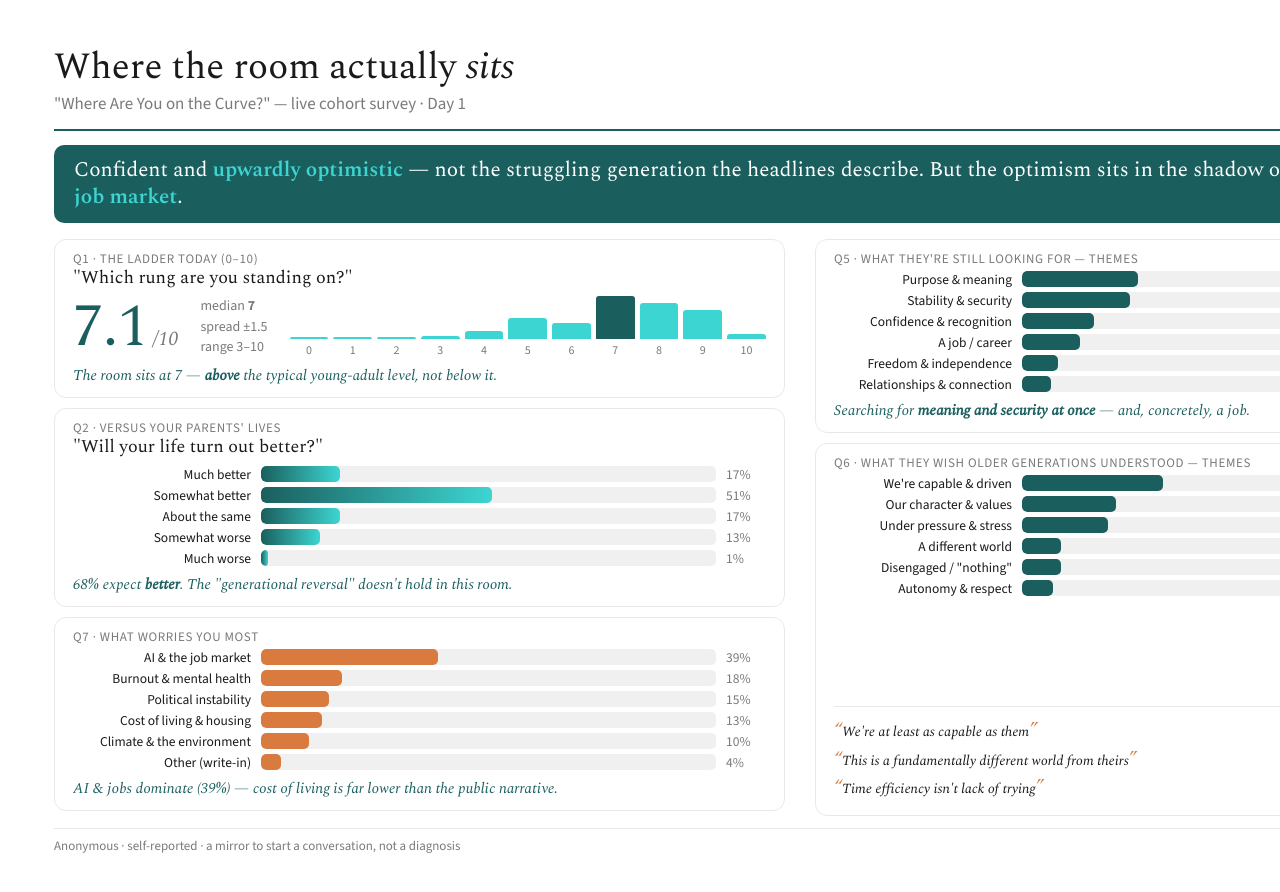
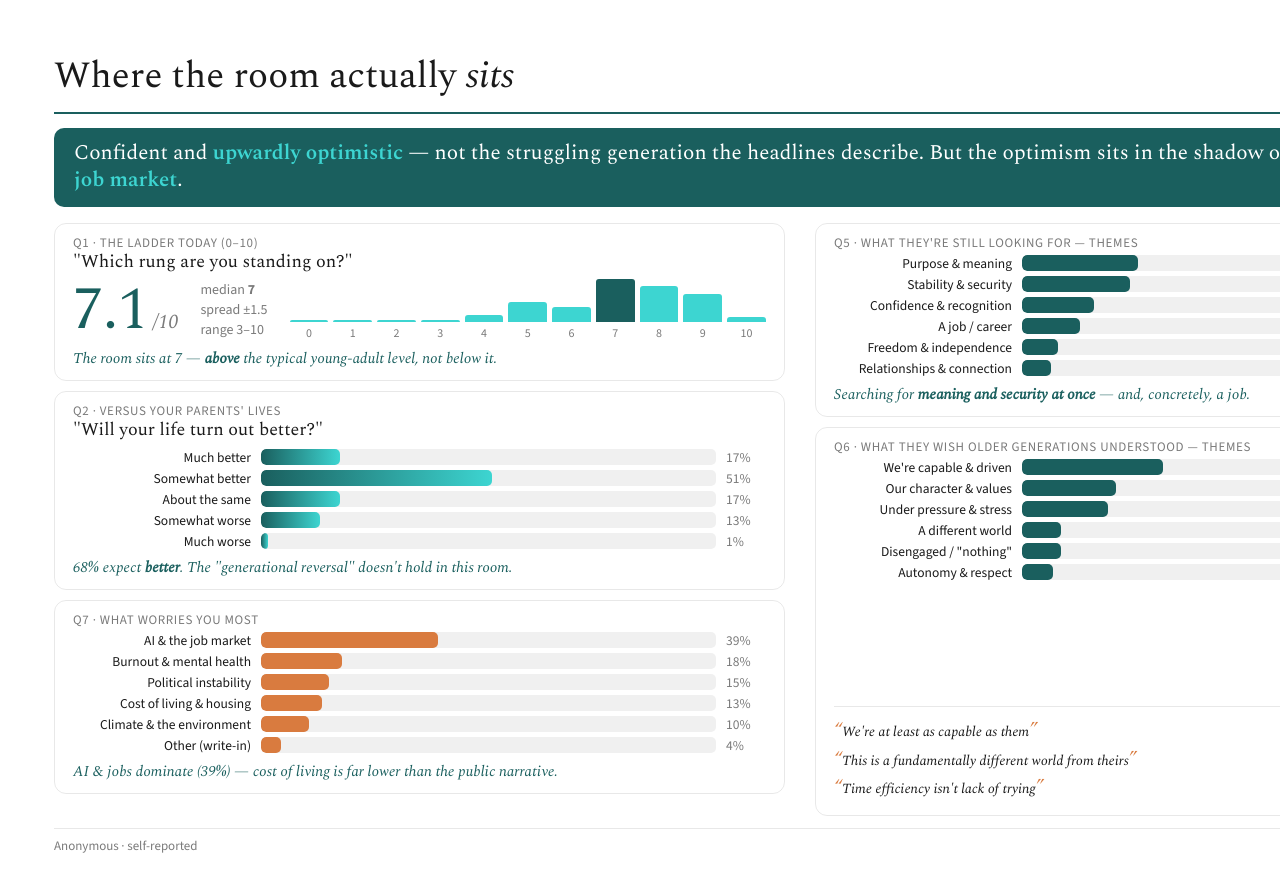
Before and after one commit to wosheesh/wmaterka, a Jekyll site: the page survey-results-card.html, which Jekyll copies as it is, in a window 1280 px wide. Shown: the top 892 px of the page. Built offline with Jekyll 4.4.1, drawn with Linux system fonts in a browser that asks for light colours.

Commit message:
Results card: drop subtitle and 'mirror/diagnosis' footer clause
Co-Authored-By: Claude Opus 4.8 (1M context) <noreply@anthropic.com>

```diff
--- a/survey-results-card.html
+++ b/survey-results-card.html
@@ -84,7 +84,6 @@
   <div class="top">
     <div>
       <h1>Where the room actually <em>sits</em></h1>
-      <div class="sub">"Where Are You on the Curve?" — live cohort survey · Day 1</div>
     </div>
     <div class="n">n = 69 anonymous responses<br>MiM cohort</div>
   </div>
@@ -143,7 +142,7 @@
   </div>
 
   <div class="foot">
-    <span>Anonymous · self-reported · a mirror to start a conversation, not a diagnosis</span>
+    <span>Anonymous · self-reported</span>
     <span>wmaterka.com</span>
   </div>
 </div>
```
Also changed, not shown: survey-results-card.png, 1 other file.
